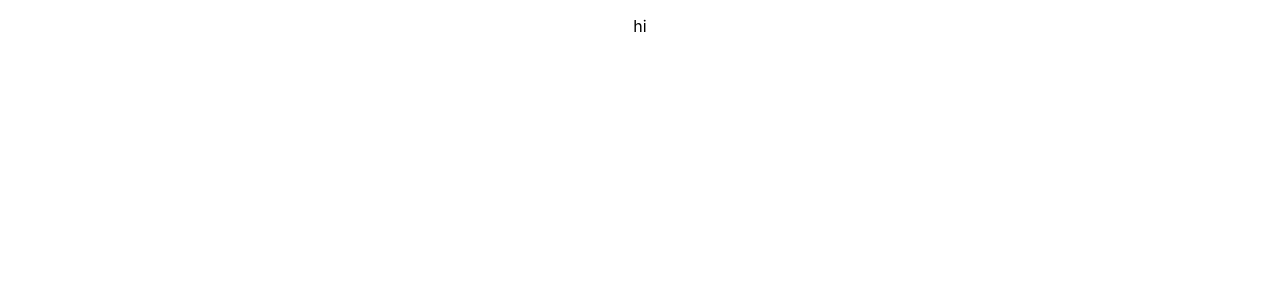
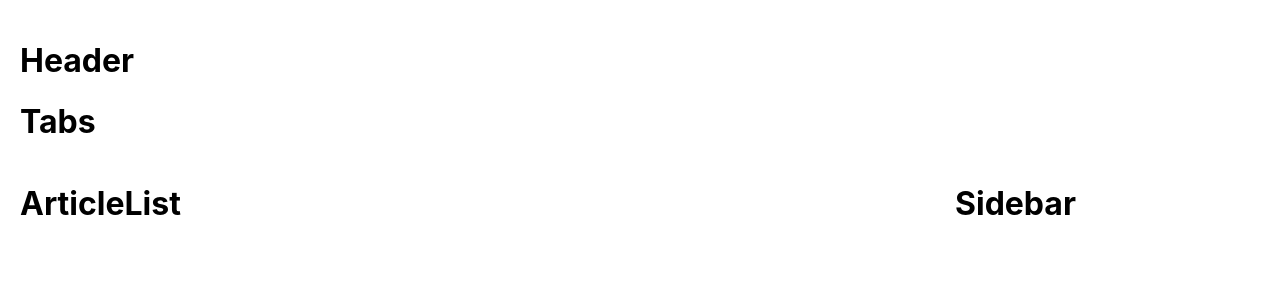
Before and after one commit to AnupaKuriakose/News-Aggregator-App, a React (Create React App) app in the folder client/: page / in a window 1280 px wide. Shown: the top 300 px of the page. Built offline with nearby package versions, Linux system fonts and the light colour scheme.

Commit message:
Adding new components

```diff
--- a/client/src/App.css
+++ b/client/src/App.css
@@ -1,16 +1,9 @@
+
 .App {
-  text-align: center;
-}
-
-
-
-.App-header {
   background-color: #282c34;
   min-height: 100vh;
   display: flex;
   flex-direction: column;
-  align-items: center;
-  justify-content: center;
   font-size: calc(10px + 2vmin);
   color: white;
 }
--- a/client/src/App.tsx
+++ b/client/src/App.tsx
@@ -1,11 +1,27 @@
 import React from 'react';
 
 import './App.css';
+import { Header } from './components/Header';
+import { CategoryTabs } from './components/CategoryTabs';
+import { ArticleList } from './components/ArticleList';
+import { SavedSidebar } from './components/SavedSidebar';
 
 function App() {
-  return (
-    <div className="App">
-  <p>hi</p>
+   return (
+    <div style={{ padding: "20px" }}>
+      <Header />
+
+      <CategoryTabs />
+
+      <div style={{ display: "flex", gap: "20px" }}>
+        <div style={{ flex: 3 }}>
+          <ArticleList />
+        </div>
+
+        <div style={{ flex: 1 }}>
+          <SavedSidebar />
+        </div>
+      </div>
     </div>
   );
 }
--- /dev/null
+++ b/client/src/components/ArticleCard.tsx
@@ -0,0 +1,5 @@
+
+
+export const ArticleCard = () => {
+return <><h1>Card</h1></>
+}
--- a/client/src/components/ArticleList.tsx
+++ b/client/src/components/ArticleList.tsx
@@ -0,0 +1,5 @@
+
+
+export const ArticleList = () => {
+return <><h1>ArticleList</h1></>
+}
--- /dev/null
+++ b/client/src/components/CategoryTabs.tsx
@@ -0,0 +1,5 @@
+
+
+export const CategoryTabs = () => {
+return <><h1>Tabs</h1></>
+}
--- /dev/null
+++ b/client/src/components/Header.tsx
@@ -0,0 +1,5 @@
+
+
+export const Header = () => {
+return <><h1>Header</h1></>
+}
--- /dev/null
+++ b/client/src/components/SavedSidebar.tsx
@@ -0,0 +1,5 @@
+
+
+export const SavedSidebar = () => {
+return <><h1>Sidebar</h1></>
+}
```
Also changed, not shown: client/src/components/SearchArticle.tsx (deleted), 1 other file (tests, documents, lock files or other folders).
